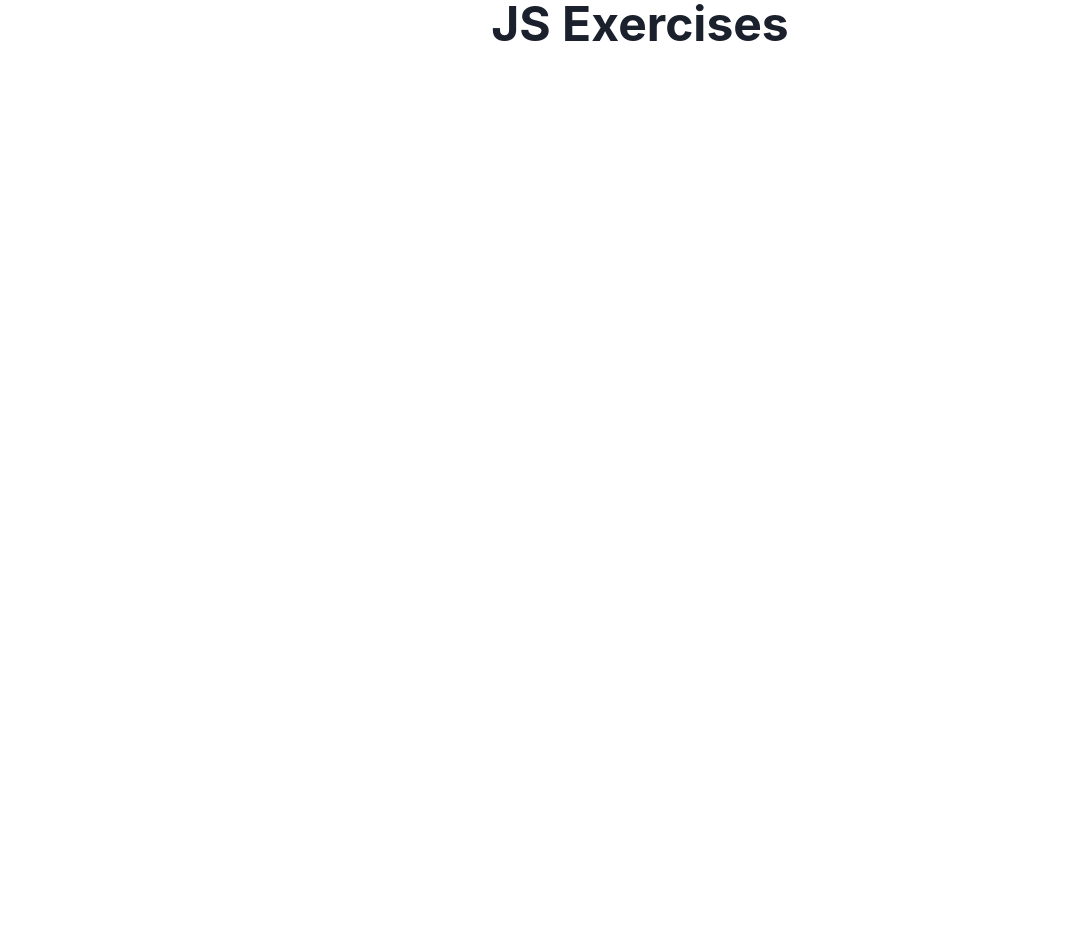
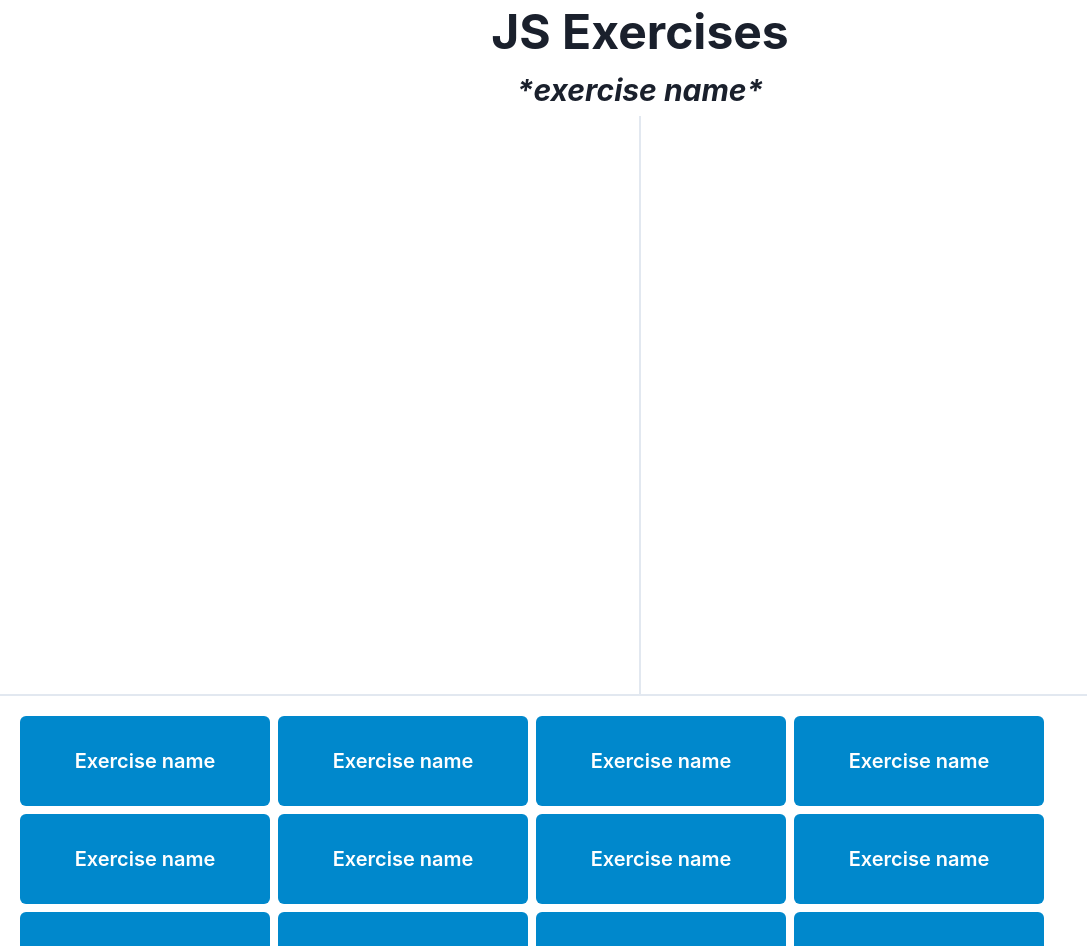
Before and after one commit to nktnlg/Project-2-JS-exercise-library, a React (Create React App) app in the folder frontend/: page / in a window 1280 px wide. Shown: the whole page, without its empty margins (0-1087 px from the left). Before the commit the page ends 800 px from the top, so only its background shows below. Built offline with nearby package versions, Linux system fonts and the light colour scheme.

Commit message:
basic design

```diff
--- a/frontend/src/App.css
+++ b/frontend/src/App.css
@@ -1,3 +1,15 @@
 .App {
   text-align: center;
 }
+
+*::-webkit-scrollbar,
+*::-webkit-scrollbar-thumb {
+  width: 26px;
+  border-radius: 13px;
+  background-clip: padding-box;
+  border: 10px solid transparent;
+}
+
+*::-webkit-scrollbar-thumb {
+  box-shadow: inset 0 0 0 10px;
+}
--- a/frontend/src/App.js
+++ b/frontend/src/App.js
@@ -1,12 +1,10 @@
-import { Heading } from '@chakra-ui/react';
+import ExercisesMain from './Components/ExercisesMain';
 import './App.css';
 
 function App() {
   return (
     <div className="App">
-      <Heading as='h2' size='2xl'>
-        JS Exercises
-      </Heading>
+      <ExercisesMain/>
     </div>
   );
 }
--- /dev/null
+++ b/frontend/src/Components/ExercisesMain.js
@@ -0,0 +1,126 @@
+import { Box, Button, Flex, Heading, Spacer, Wrap, WrapItem } from '@chakra-ui/react';
+
+
+const ExercisesMain = () => {
+    //HTML
+    return (
+        <>
+            <Heading as='h1' size='2xl' p={2}>
+                JS Exercises
+            </Heading>
+            <Heading as='h2' size='lg' p={2}>
+                <i>*exercise name*</i>
+            </Heading>
+
+            <Box borderBottom='2px' borderColor='gray.200' h={580}>
+                <Flex>
+                    <Spacer/>
+                    <Box w='48%' h='580' />
+                    <Spacer borderRight='2px' borderColor='gray.200'/>
+                    <Spacer/>
+                    <Box w='48%' h='580'/>
+                    <Spacer/>
+                </Flex>
+            </Box>
+
+            <Box p={5} overflowY={"scroll"} h="250">
+                <Wrap>
+                    <WrapItem>
+                        <Button colorScheme='telegram' w={250} h={90} fontSize='xl'>
+                            Exercise name
+                        </Button>
+                    </WrapItem>
+                    <WrapItem>
+                        <Button colorScheme='telegram' w={250} h={90} fontSize='xl'>
+                            Exercise name
+                        </Button>
+                    </WrapItem>
+                    <WrapItem>
+                        <Button colorScheme='telegram' w={250} h={90} fontSize='xl'>
+                            Exercise name
+                        </Button>
+                    </WrapItem>
+                    <WrapItem>
+                        <Button colorScheme='telegram' w={250} h={90} fontSize='xl'>
+                            Exercise name
+                        </Button>
+                    </WrapItem>
+                    <WrapItem>
+                        <Button colorScheme='telegram' w={250} h={90} fontSize='xl'>
+                            Exercise name
+                        </Button>
+                    </WrapItem>
+                    <WrapItem>
+                        <Button colorScheme='telegram' w={250} h={90} fontSize='xl'>
+                            Exercise name
+                        </Button>
+                    </WrapItem>
+                    <WrapItem>
+                        <Button colorScheme='telegram' w={250} h={90} fontSize='xl'>
+                            Exercise name
+                        </Button>
+                    </WrapItem>
+                    <WrapItem>
+                        <Button colorScheme='telegram' w={250} h={90} fontSize='xl'>
+                            Exercise name
+                        </Button>
+                    </WrapItem>
+                    <WrapItem>
+                        <Button colorScheme='telegram' w={250} h={90} fontSize='xl'>
+                            Exercise name
+                        </Button>
+                    </WrapItem>
+                    <WrapItem>
+                        <Button colorScheme='telegram' w={250} h={90} fontSize='xl'>
+                            Exercise name
+                        </Button>
+                    </WrapItem>
+                    <WrapItem>
+                        <Button colorScheme='telegram' w={250} h={90} fontSize='xl'>
+                            Exercise name
+                        </Button>
+                    </WrapItem>
+                    <WrapItem>
+                        <Button colorScheme='telegram' w={250} h={90} fontSize='xl'>
+                            Exercise name
+                        </Button>
+                    </WrapItem>
+                    <WrapItem>
+                        <Button colorScheme='telegram' w={250} h={90} fontSize='xl'>
+                            Exercise name
+                        </Button>
+                    </WrapItem>
+                    <WrapItem>
+                        <Button colorScheme='telegram' w={250} h={90} fontSize='xl'>
+                            Exercise name
+                        </Button>
+                    </WrapItem>
+                    <WrapItem>
+                        <Button colorScheme='telegram' w={250} h={90} fontSize='xl'>
+                            Exercise name
+                        </Button>
+                    </WrapItem>
+                    <WrapItem>
+                        <Button colorScheme='telegram' w={250} h={90} fontSize='xl'>
+                            Exercise name
+                        </Button>
+                    </WrapItem>
+                    <WrapItem>
+                        <Button colorScheme='telegram' w={250} h={90} fontSize='xl'>
+                            Exercise name
+                        </Button>
+                    </WrapItem>
+                    <WrapItem>
+                        <Button colorScheme='telegram' w={250} h={90} fontSize='xl'>
+                            Exercise name
+                        </Button>
+                    </WrapItem>
+                </Wrap>
+            </Box>
+
+
+        </>
+    );
+}
+
+export default ExercisesMain;
```
